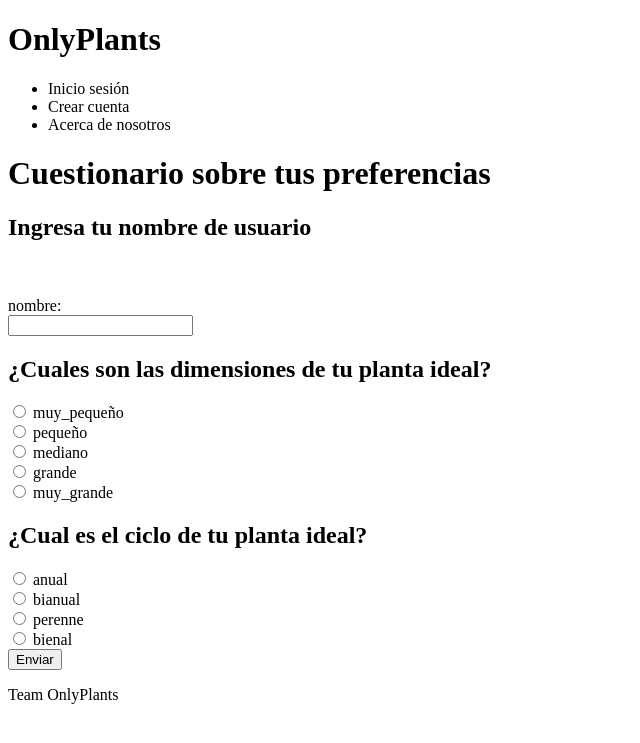
After one commit to Catalina-Zenteno/onlyplants, a Django app: page /preferencias/ in a window 1280 px wide. The commit adds this page. Shown: the top 743 px of the page, without its empty margins (0-640 px from the left). Run offline with Django 4.2, Linux system fonts and the light colour scheme.

Commit message:
preferencias

```diff
--- a/OnlyPlants/urls.py
+++ b/OnlyPlants/urls.py
@@ -18,7 +18,7 @@ from django.contrib import admin
 from django.urls import path, include
 from OnlyPlants.views import bienvenida
 from OnlyPlants.views import inicio_sesion
-from nombreapp.views import home
+from nombreapp.views import home, gestionPreferencias
 from .import views
 
 urlpatterns = [
@@ -27,6 +27,8 @@ urlpatterns = [
     path('inicio_sesion/',inicio_sesion),
     path('',home),
     path('crear_cuenta/', views.postUsuario, name='Crearcuenta'),
+    path('preferencias/',views.postPreferencias, name='preferencias'),
+    path('gestionPreferencias/',gestionPreferencias),
     #path("crear_cuenta/redirect/",postUsuario, name='postUsuario'),
     #path("", include("nombreapp.urls")),
     #path("usuarios/", index),
--- a/OnlyPlants/views.py
+++ b/OnlyPlants/views.py
@@ -2,7 +2,7 @@ from django.http import HttpResponse, HttpResponseRedirect
 from django.template import Template, Context
 from django.shortcuts import render
 from django.template import loader
-from nombreapp.models import Usuario
+from nombreapp.models import Usuario, preferencias
 from django.urls import reverse
 
 #Esto es una vista
@@ -49,6 +49,72 @@ def postUsuario(request):
        return render(request, 'Crear_cuenta.html')
 
 
+def postPreferencias(request):
+    if request.method=='POST':
+        print('a')
+        nombre= request.POST.get('nombre', '').lower().replace(' ', '%20')
+        dimensiones = request.POST.get('dimensiones', '').lower().replace(' ', '%20')
+        ciclo = request.POST.get('ciclo', '').lower().replace(' ', '%20')
+        #riego= request.POST.get('riego', '').lower().replace(' ', '%20')
+        #requerimiento_de_agua= request.POST.get('requerimiento_de_agua', '').lower().replace(' ', '%20')
+        #periodo_de_riego= request.POST.get('periodo_de_riego', '').lower().replace(' ', '%20')
+        #flores= request.POST.get('flores', '').lower().replace(' ', '%20')
+        #luz_solar= request.POST.get('luz_solar', '').lower().replace(' ', '%20')
+        #fruta= request.POST.get('fruta', '').lower().replace(' ', '%20')
+        #medicinal= request.POST.get('medicinal', '').lower().replace(' ', '%20')
+        #venenoso_humano= request.POST.get('venenoso_humano', '').lower().replace(' ', '%20')
+        #venenoso_mascota= request.POST.get('venenoso_mascota', '').lower().replace(' ', '%20')
+        #tropical= request.POST.get('tropical', '').lower().replace(' ', '%20')
+        #interior= request.POST.get('interior', '').lower().replace(' ', '%20')
+        #nivel_de_atencion= request.POST.get('nivel_de_atencion', '').lower().replace(' ', '%20')
+
+        if dimensiones:
+            try:
+                print(dimensiones)
+                #usuario= Usuario.objects.create(dimensiones=dimensiones, ciclo=ciclo, riego=riego, requerimiento_de_agua=requerimiento_de_agua,periodo_de_riego=periodo_de_riego,flores=flores,luz_solar=luz_solar,fruta=fruta,medicinal=medicinal,venenoso_humano=venenoso_humano,venenoso_mascota=venenoso_mascota,tropical=tropical,interior=interior,nivel_de_atencion=nivel_de_atencion,nombre=nombre)
+                usuario= Usuario.objects.create(dimensiones=dimensiones, ciclo=ciclo, nombre=nombre)
+                usuario.save()
+                usuario1=Usuario.objects.all()
+                print(usuario1)
+                registro = Usuario.objects.get(pk=1)
+                dimensiones=registro.dimensiones
+                ciclo= registro.ciclo
+                #riego= registro.riego
+                #requerimiento_de_agua=registro.requerimiento_de_agua
+                #periodo_de_riego=registro.periodo_de_riego
+                #flores=registro.flores
+                #luz_solar=registro.luz_solar
+                #fruta= registro.fruta
+                #medicinal= registro.medicinal
+                #venenoso_humano=registro.venenoso_humano
+                #venenoso_mascota=registro.venenoso_mascota
+                #tropical=registro.tropical
+                #interior=registro.interior
+                #nivel_de_atencion=registro.nivel_de_atencion
+                nombre=registro.nombre
+                print(dimensiones)
+                print(ciclo)
+                #print(riego)
+                #print(requerimiento_de_agua)
+                #print(periodo_de_riego)
+                #print(flores)s
+                #print(luz_solar)
+                #print(fruta)
+                #print(medicinal)
+                #print(venenoso_humano)
+                #print(venenoso_mascota)
+                #print(tropical)
+                #print(interior)
+                #print(nivel_de_atencion)
+                print(nombre)
+                plantilla=loader.get_template('preferencias.html')
+                return HttpResponseRedirect(reverse('preferencias'))
+            except Exception as e:
+                print('error')
+                return render(request, "error.html")
+    #return HttpResponse(plantilla.render({},request))
+    else:
+       return render(request, 'preferencias.html')
 
 '''
 def index(request):
--- a/template/plantillaPadre.html
+++ b/template/plantillaPadre.html
@@ -10,11 +10,11 @@
 <body>
     <h1>OnlyPlants</h1>
     {% include "barra_navegacion.html" %}
-    <img src="{% static '/img/plantas.jpg' %}"/>
+
     {% block content %}
 
     {% endblock %}
-    <script type='text/javascript' src='static/js/plantillaPadre.js'></script>
+
     <p>Team OnlyPlants</p>
 </body>
 </html>
--- /dev/null
+++ b/template/preferencias.html
@@ -0,0 +1,56 @@
+{% extends "plantillaPadre.html" %}
+
+{% block title %} Crear cuenta {% endblock %}
+
+{% block content %}
+<h1>Cuestionario sobre tus preferencias</h1>
+
+<form method="post">
+    <h2>Ingresa tu nombre de usuario</h2>
+    <br><br>
+        nombre: <br>
+        <input name="nombre">
+</form>
+<form>
+    <h2>¿Cuales son las dimensiones de tu planta ideal?</h2>
+    <label>
+        <input type="radio" name="dimensiones" value="muy_pequeño">
+        muy_pequeño
+    </label><br>
+    <label>
+        <input type="radio" name="dimensiones" value="pequeño">
+        pequeño
+    </label><br>
+    <label>
+        <input type="radio" name="dimensiones" value="mediano">
+        mediano
+    </label><br>
+    <label>
+        <input type="radio" name="dimensiones" value="grande">
+        grande
+    </label><br>
+    <label>
+        <input type="radio" name="dimensiones" value="muy_grande">
+        muy_grande
+    </label><br>
+    <h2>¿Cual es el ciclo de tu planta ideal?</h2>
+    <label>
+        <input type="radio" name="ciclo" value="anual">
+        anual
+    </label><br>
+    <label>
+        <input type="radio" name="ciclo" value="bianual">
+        bianual
+    </label><br>
+    <label>
+        <input type="radio" name="ciclo" value="perenne">
+        perenne
+    </label><br>
+    <label>
+        <input type="radio" name="ciclo" value="bienal">
+        bienal
+    </label><br>
+    <input type="submit" value="Enviar">
+</form>
+
+{% endblock %}
```
Also changed, not shown: nombreapp/views.py (+11 -1 lines), template/Crear_cuenta.html (+6 -10 lines), template/gestionPreferencias.html (added, +38 -0 lines), template/cuestionario.html (deleted).
